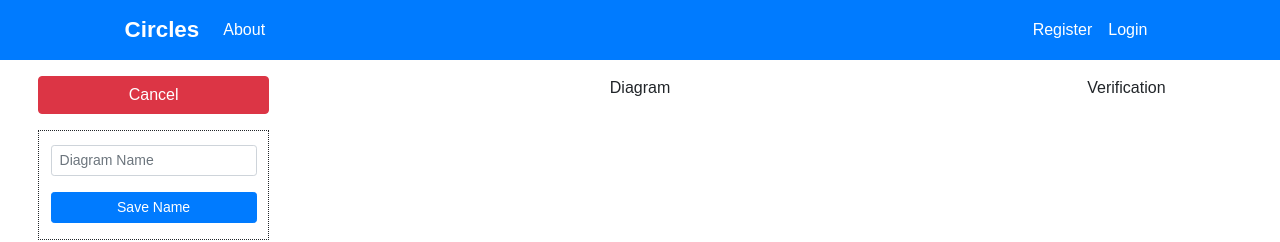
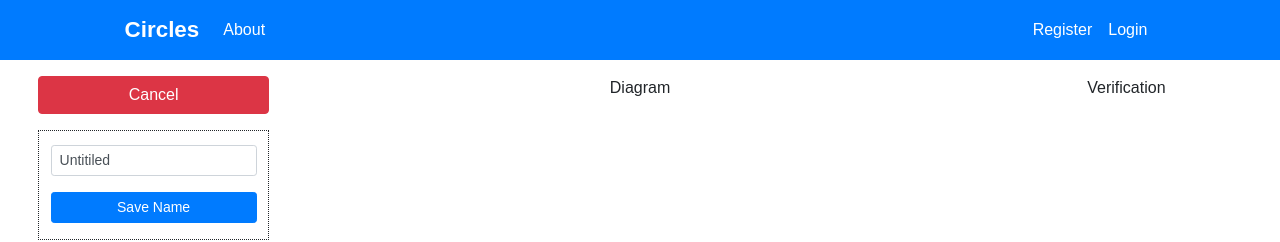
Before and after one commit to GingerNeil12/MEng_React_Frontend, a React (Create React App) app: page /diagramHome in a window 1280 px wide. Shown: the top 242 px of the page. Built offline with nearby package versions, Linux system fonts and the light colour scheme.

Commit message:
Passing the diagram to the DiagramControl component and from there the name down to the DiagramName comp

```diff
--- a/src/components/diagram/DiagramControls.js
+++ b/src/components/diagram/DiagramControls.js
@@ -12,7 +12,7 @@ class DiagramControls extends Component {
             <Button variant="danger" href="/dashboard" style={buttonStyle}>Cancel</Button>
         </div>
         <div style={diagramControlComponentStyle}>
-            <DiagramName />
+            <DiagramName name={this.props.diagram.name} />
         </div>
         <div style={diagramControlComponentStyle}>
             <p>Diagram Update Goes here</p>
--- a/src/components/diagram/DiagramHome.js
+++ b/src/components/diagram/DiagramHome.js
@@ -41,7 +41,7 @@ class DiagramHome extends Component {
     return (
       <div style={formStyle}>
         <div style={sectionOne}>
-            <DiagramControls/>
+            <DiagramControls diagram={this.state.diagram}/>
         </div>
         <div style={sectionTwo}>
             <p>Diagram</p>
--- a/src/components/diagram/DiagramName.js
+++ b/src/components/diagram/DiagramName.js
@@ -12,6 +12,7 @@ class DiagramName extends Component {
                 type="text"
                 placeholder="Diagram Name"
                 style={textBoxStyle}
+                value={this.props.name}
               />
             </Form.Group>
             <Form.Group id="saveButton">
```
